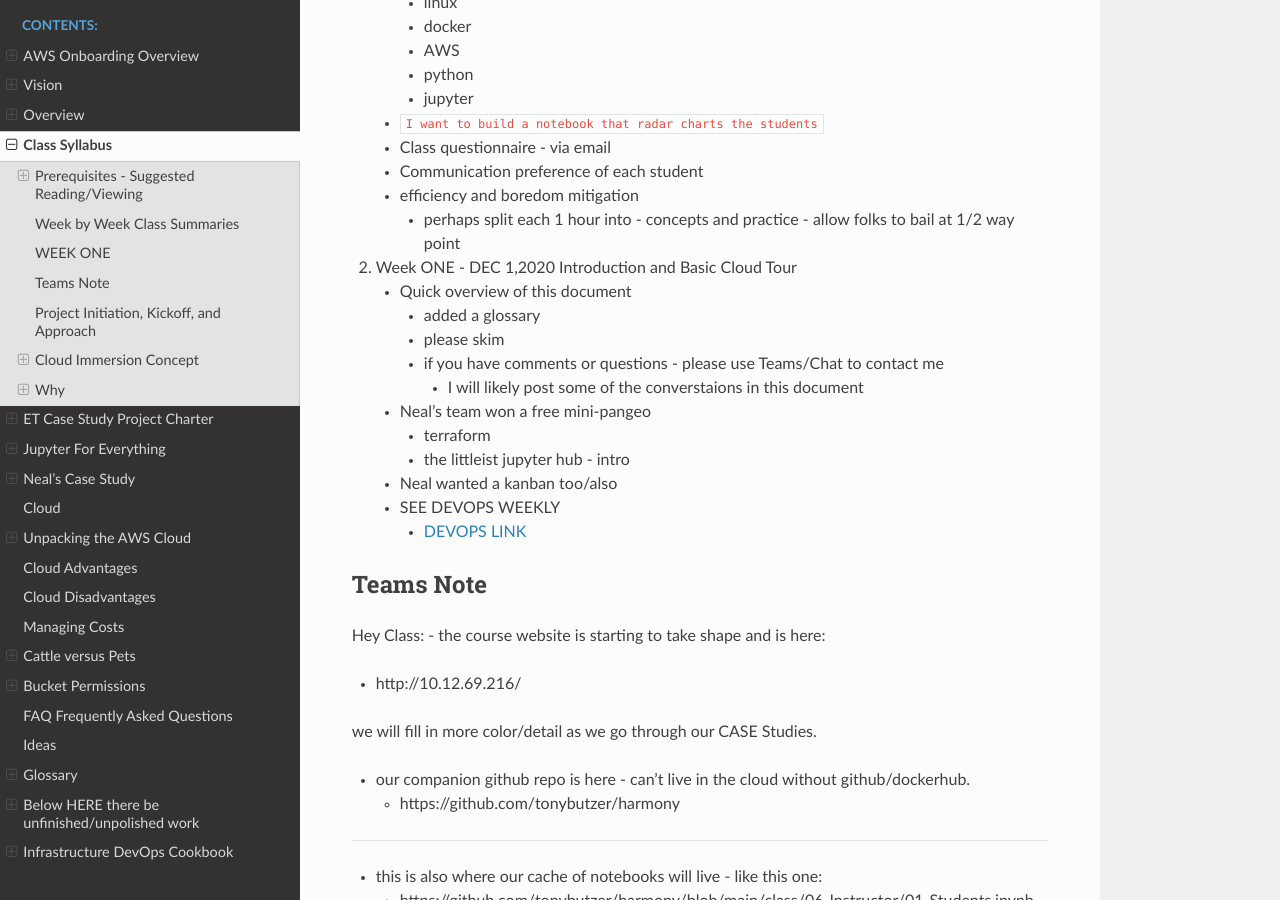
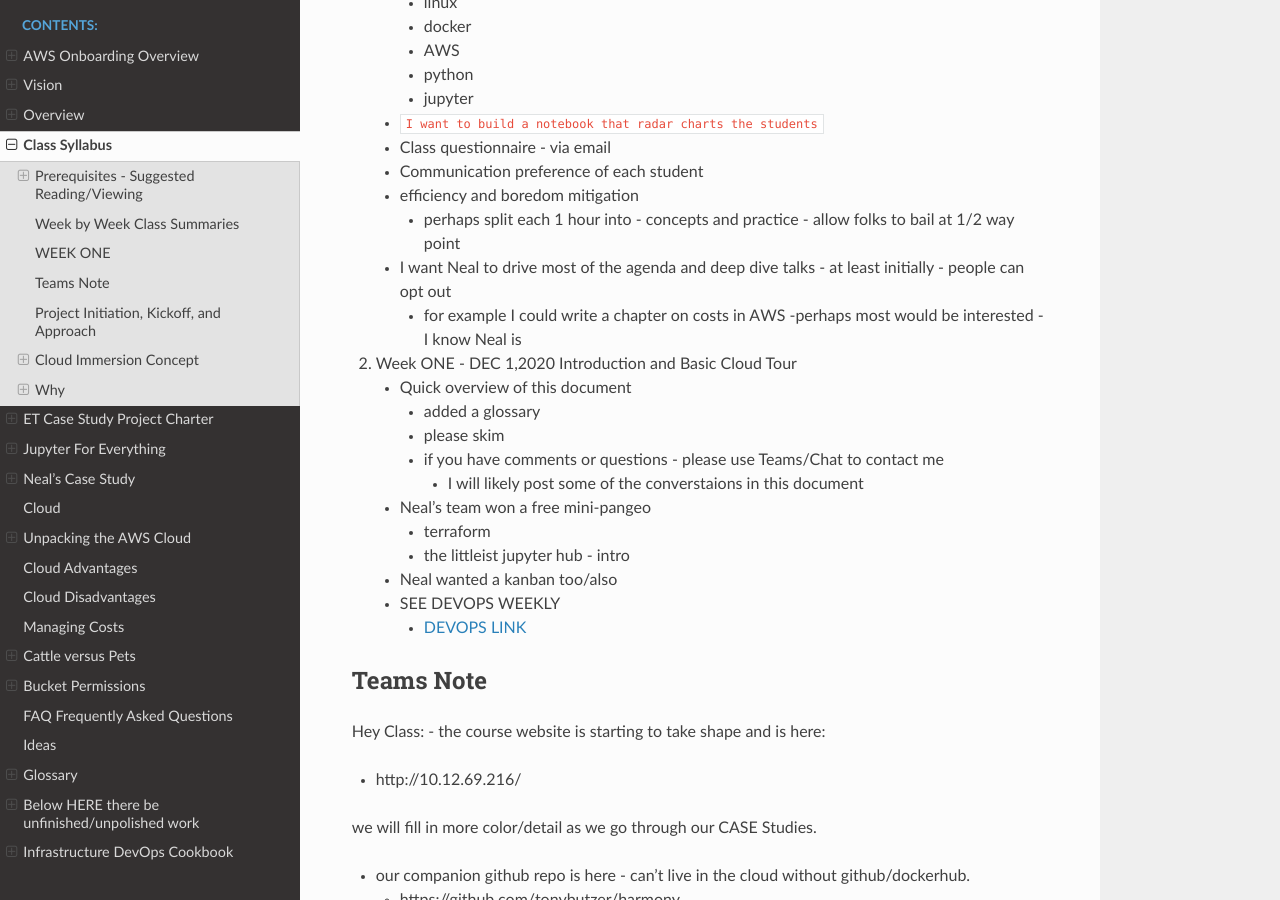
Before and after one commit to tonybutzer/harmony, a Sphinx documentation site: the page built from documentation/source/00weekbyweek.md, in a window 1280 px wide and 900 px high, scrolled down 1075 px. Built offline with Sphinx 7.4.7 and the Read the Docs theme 2.0.0, drawn with Linux system fonts in a browser that asks for light colours; pages that are not in the unit, such as notebooks, are missing from menus.

Commit message:
automatic git update from Makefile

```diff
--- a/documentation/source/00weekbyweek.md
+++ b/documentation/source/00weekbyweek.md
@@ -33,6 +33,9 @@
 	- Communication preference of each student
 	- efficiency and boredom mitigation
 		- perhaps split each 1 hour into - concepts and practice - allow folks to bail at 1/2 way point
+	- I want Neal to drive most of the agenda and deep dive talks - at least initially - people can opt out
+		- for example I could write a chapter on costs in AWS
+			-perhaps most would be interested - I know Neal is
 1. Week ONE - DEC 1,2020 Introduction and Basic Cloud Tour
 	- Quick overview of this document
 		- added a glossary
```
